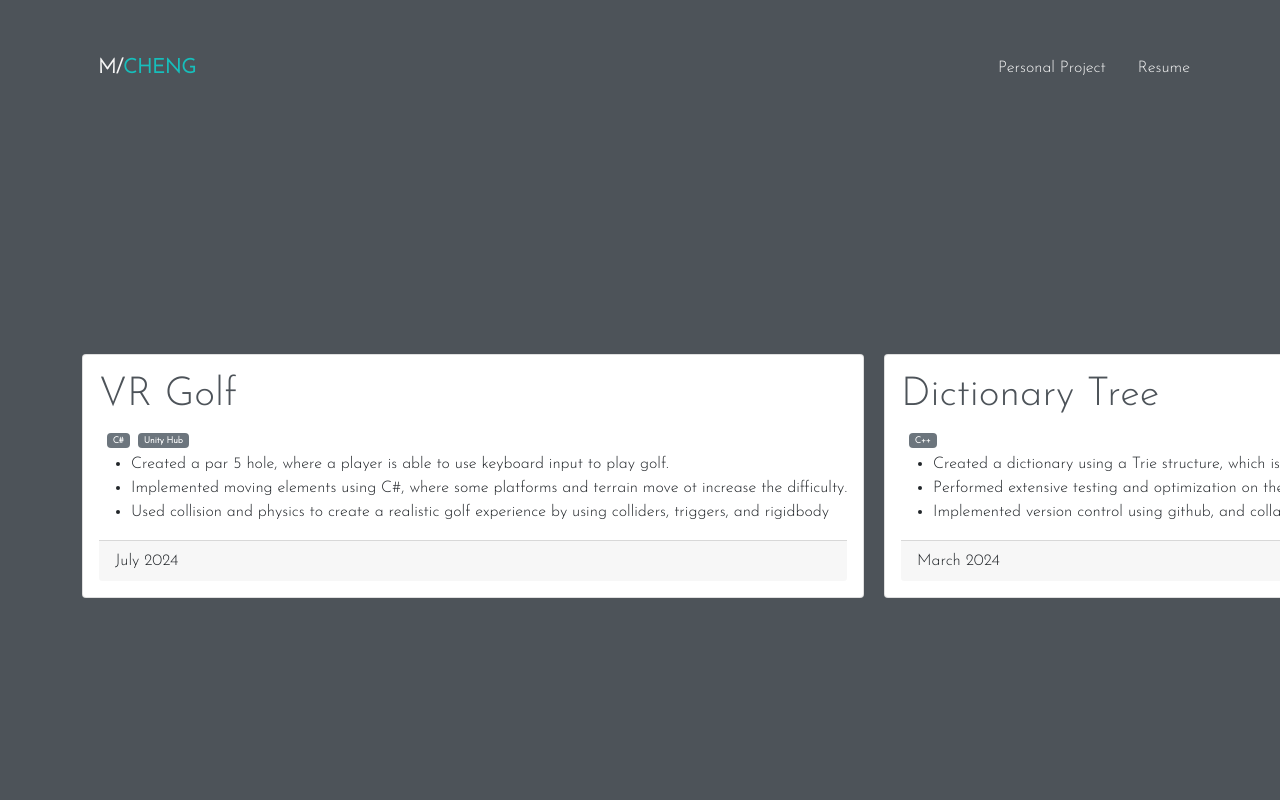
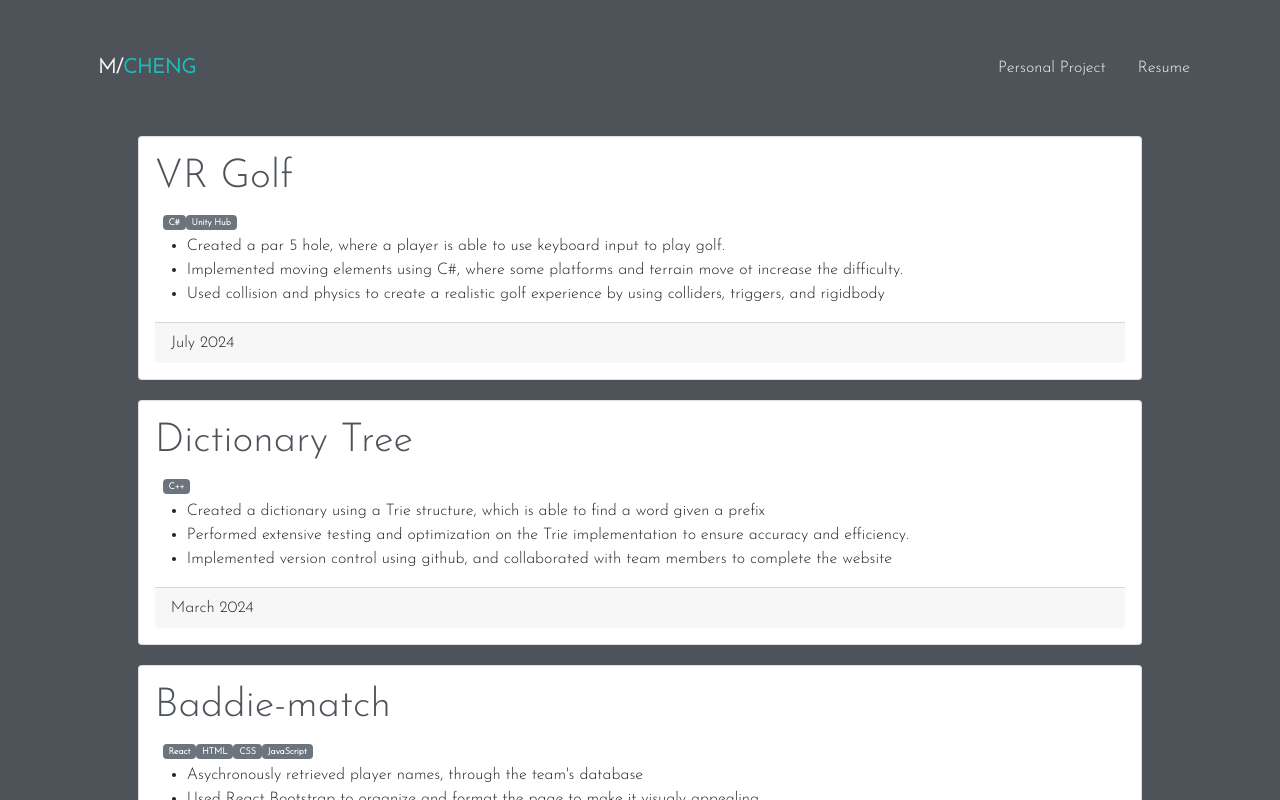
Before and after one commit to MINHCheng/website, a React (Create React App) app: page /website/project in a window 1280 px wide. Shown: the top 800 px of the page. Built offline with nearby package versions, Linux system fonts and the light colour scheme.

Commit message:
no horizontal scrolling

```diff
--- a/src/index.css
+++ b/src/index.css
@@ -218,48 +218,30 @@ body {
 
 /*                PROJECTS                */
 .Projectpage {
-
+    display: flex;
+    flex-direction: column; /* Stack children top to bottom */
     align-items: center;
-    /* height: 82.5vh; */
-    height: 85vh;
-    -webkit-overflow-scrolling: touch;
+    height: auto;
+    overflow-y: auto; /* Enable vertical scroll */
+    overflow-x: hidden; /* Hide horizontal scroll */
     background-color: var(--main-color);
     font-family: var(--main-body-font);
-    display: flex;
-    flex-wrap: nowrap;
-    position: relative;
     margin: 0;
     padding: 0;
-    overflow-y: hidden;
-    /* z-index: -1; */
-
 }
 
 .Projects {
     display: flex;
-    justify-content: flex-start;
+    flex-direction: column; /* Stack ProjCards vertically */
     align-items: center;
-    width: 400%;
-    flex-wrap: nowrap;
+    width: 100%;
 }
 
 .ProjCard {
-    flex: 0 0 auto;
-    width: auto;
-    /* Ensure this is wide enough to require horizontal scrolling */
-    margin-right: 20px;
-    height: auto;
+    width: 90%; /* Adjust width so it doesn't overflow */
+    margin-bottom: 20px; /* Space between cards */
 }
 
-.bottom-footer {
-    margin-top: auto;
-
-}
-
-.badge {
-    justify-content: space-between;
-    margin-right: 8px;
-}
 
 
 /*                PROJECTS                */
```
